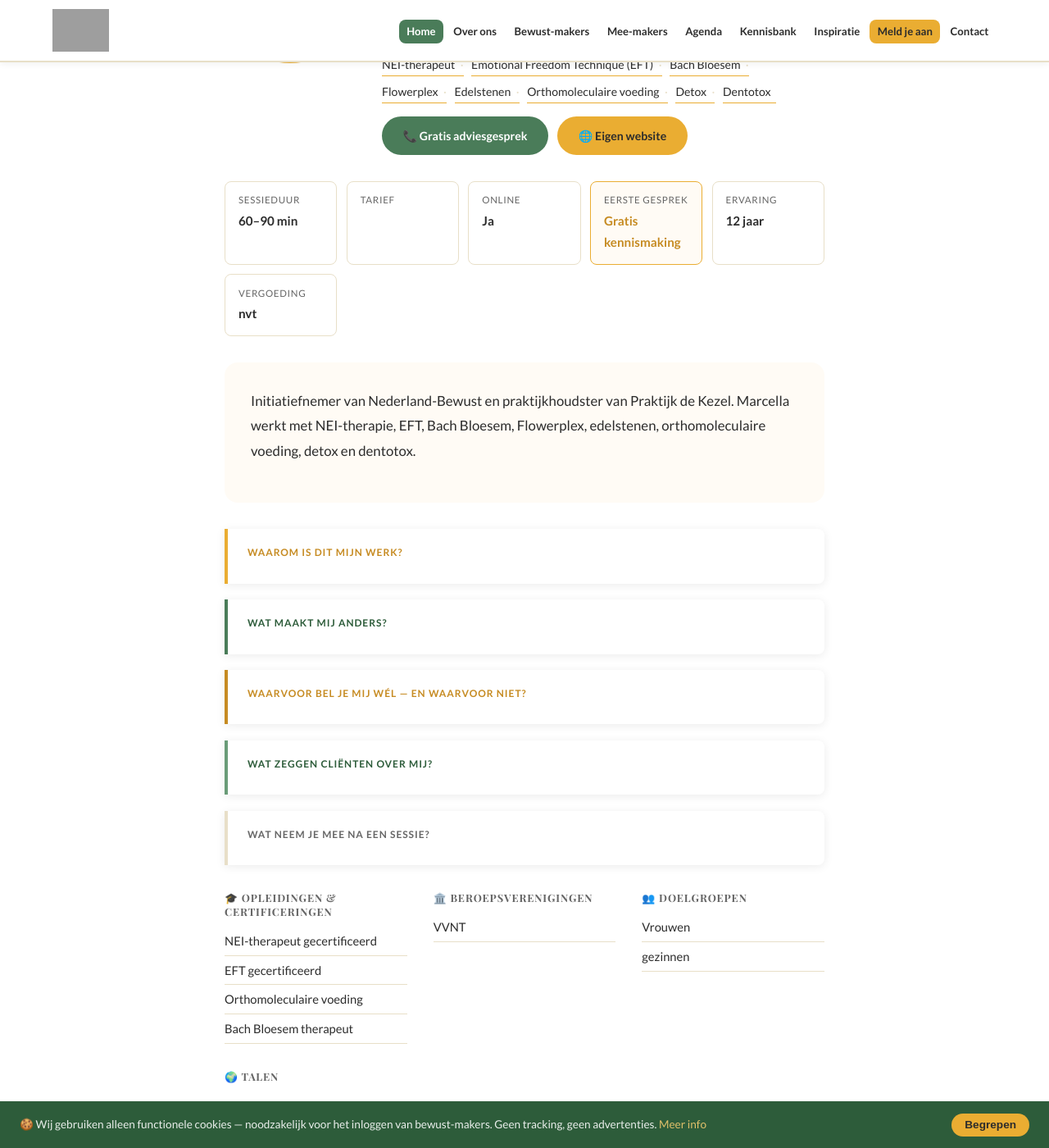
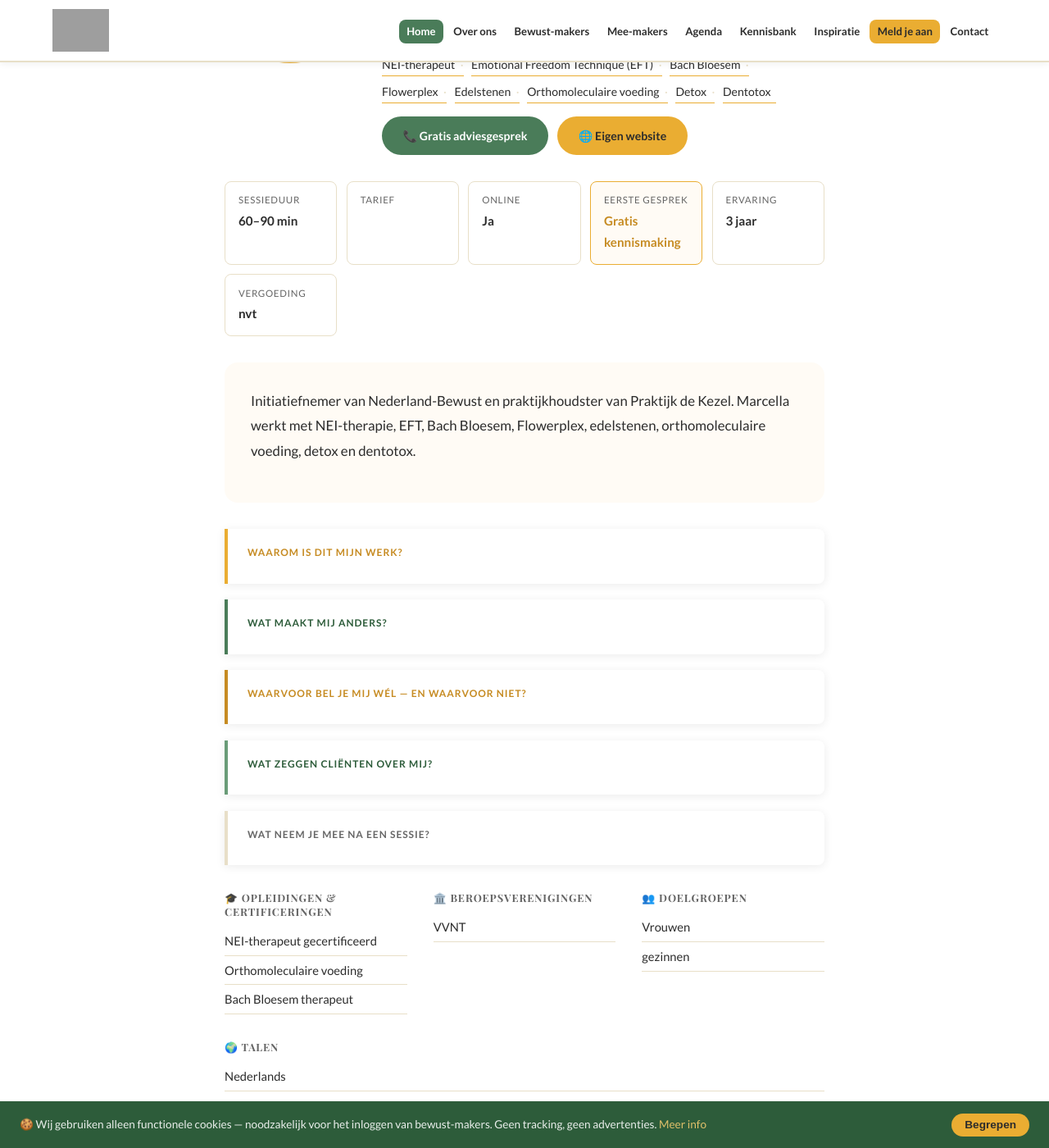
Before and after one commit to hands4flownl/nederland-bewust, a Jekyll site: the page built from _bewust-makers/welkom-bij-nei-praktijk-de-kezel.md, in a window 1280 px wide and 1400 px high, scrolled down 401 px. Shown: the whole window at 82% size. Built offline with Jekyll 4.4.1, drawn with Linux system fonts in a browser that asks for light colours; a script that is not in the unit is left out; grey boxes are pictures that could not be loaded.

Commit message:
Update Bewust-Maker “welkom-bij-nei-praktijk-de-kezel”

```diff
--- a/_bewust-makers/welkom-bij-nei-praktijk-de-kezel.md
+++ b/_bewust-makers/welkom-bij-nei-praktijk-de-kezel.md
@@ -25,7 +25,7 @@ sessieduur: 60–90 min
 tarief: ""
 eerste_gesprek: Gratis kennismaking
 vergoeding: nvt
-ervaringsjaren: 12
+ervaringsjaren: 3
 talen:
   - Nederlands
 doelgroepen:
@@ -33,7 +33,6 @@ doelgroepen:
   - gezinnen
 opleidingen:
   - NEI-therapeut gecertificeerd
-  - EFT gecertificeerd
   - Orthomoleculaire voeding
   - Bach Bloesem therapeut
 verenigingen:
```
